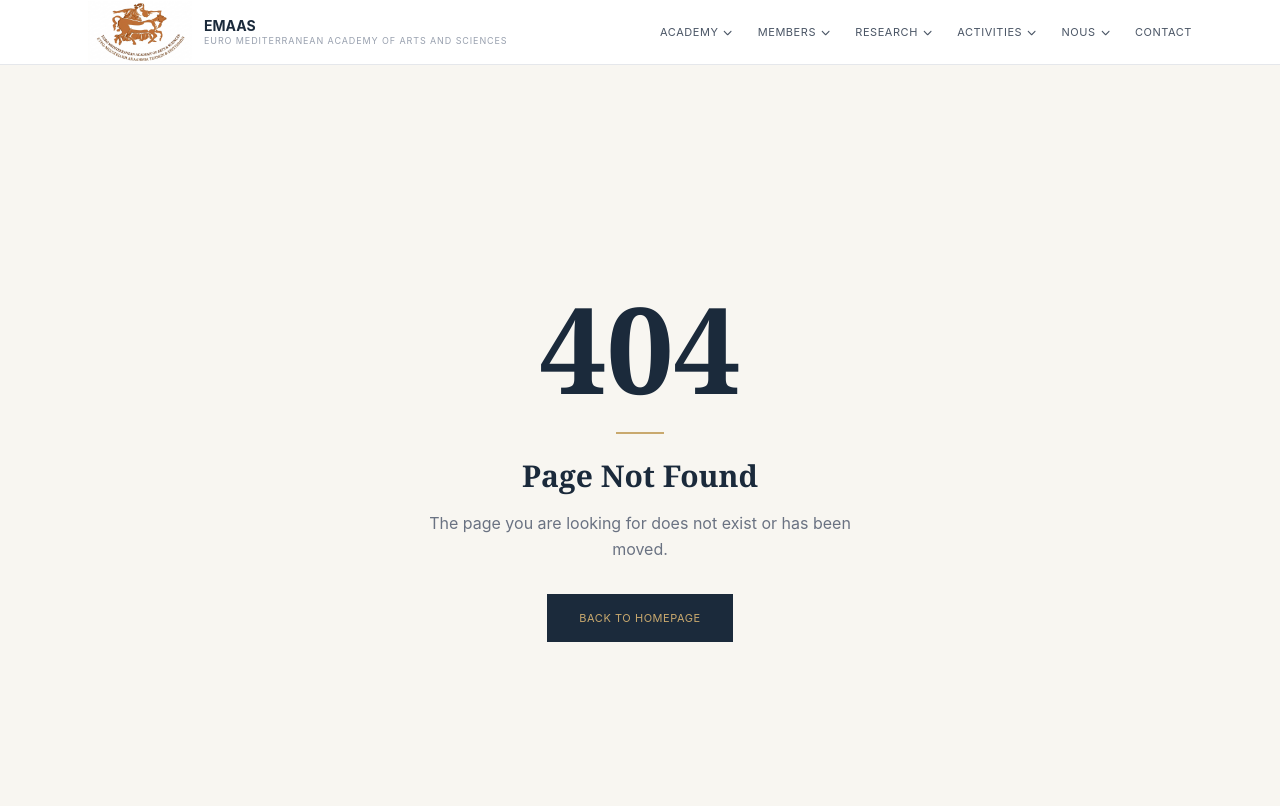
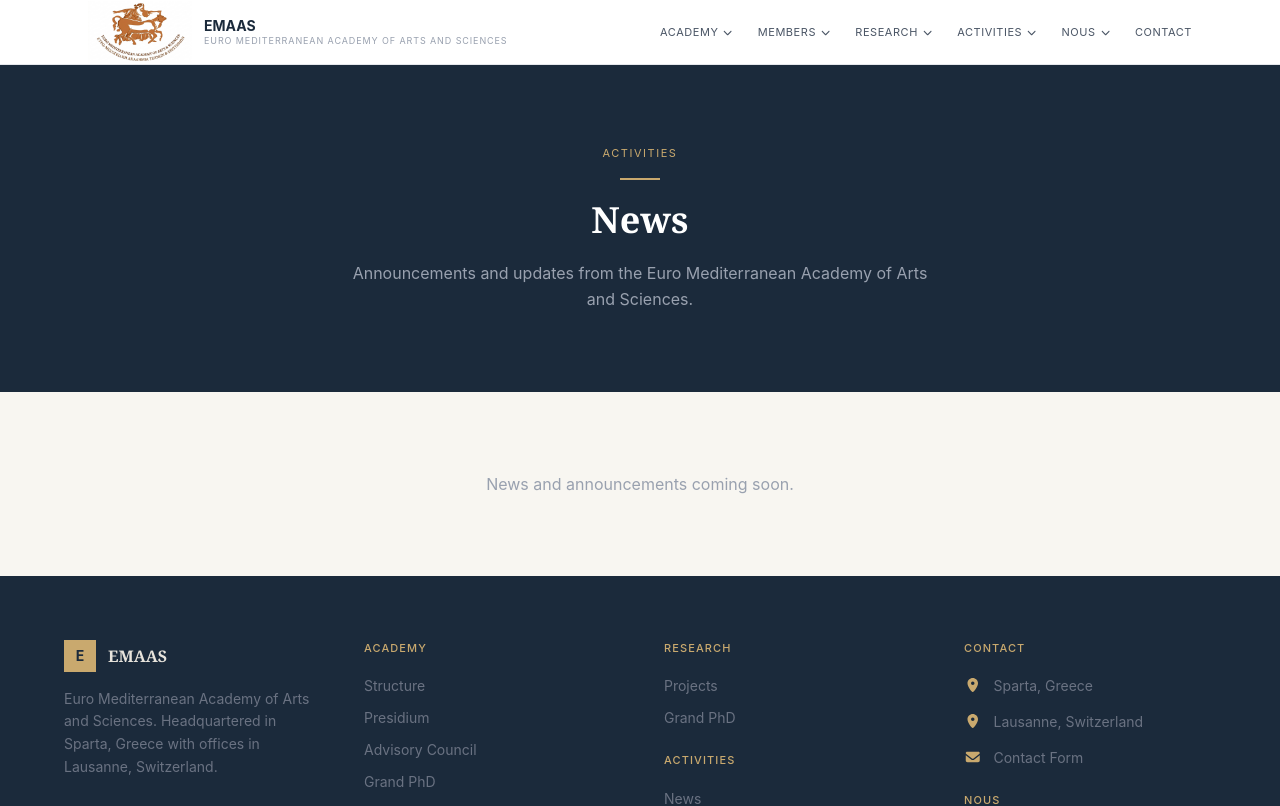
Before and after one commit to AthanasiaPet/EMAAS-react, a React (Vite) app: page /news in a window 1280 px wide. Shown: the top 806 px of the page. Built offline with nearby package versions, Linux system fonts and the light colour scheme.

Commit message:
feat: restructure navbar, add News page and fix footer links

```diff
--- a/src/App.tsx
+++ b/src/App.tsx
@@ -16,6 +16,8 @@ import PhotoGallery from './pages/PhotoGallery'
 import LatestPublications from './pages/LatestPublications'
 import NotFound from './pages/NotFound'
 import History from './pages/History'
+import News from './pages/News'
+
 
 
 function App() {
@@ -38,6 +40,7 @@ function App() {
                 <Route path="/latest-publications" element={<LatestPublications />} />
                 <Route path="*" element={<NotFound />} />
                 <Route path="/history" element={<History />} />
+                <Route path="/news" element={<News />} />
 
             </Routes>
             <Footer />
--- a/src/components/layout/Footer.tsx
+++ b/src/components/layout/Footer.tsx
@@ -36,14 +36,14 @@ function Footer() {
 
                     {/* Column 3 - Members & Activities */}
                     <div>
-                        <p className="text-[11px] uppercase tracking-[0.1em] text-[#c9a96e] mb-5 font-medium">Members</p>
+                        <p className="text-[11px] uppercase tracking-[0.1em] text-[#c9a96e] mb-5 font-medium">Research</p>
                         <div className="flex flex-col gap-3 mb-6">
-                            <Link to="/members" className="text-gray-500 text-sm hover:text-gray-300 transition-colors">Members List</Link>
-                            <Link to="/membership" className="text-gray-500 text-sm hover:text-gray-300 transition-colors">Membership</Link>
+                            <Link to="/projects" className="text-gray-500 text-sm hover:text-gray-300 transition-colors">Projects</Link>
+                            <Link to="/grand-phd" className="text-gray-500 text-sm hover:text-gray-300 transition-colors">Grand PhD</Link>
                         </div>
                         <p className="text-[11px] uppercase tracking-[0.1em] text-[#c9a96e] mb-5 font-medium">Activities</p>
                         <div className="flex flex-col gap-3">
-                            <Link to="/projects" className="text-gray-500 text-sm hover:text-gray-300 transition-colors">Projects</Link>
+                            <Link to="/news" className="text-gray-500 text-sm hover:text-gray-300 transition-colors">News</Link>
                             <Link to="/photo-gallery" className="text-gray-500 text-sm hover:text-gray-300 transition-colors">Photo Gallery</Link>
                         </div>
                     </div>
--- a/src/components/layout/Navbar.tsx
+++ b/src/components/layout/Navbar.tsx
@@ -82,12 +82,16 @@ function Navbar() {
 
                         {/* Research Dropdown */}
                         <div className="relative">
-                            <button onClick={() => toggleDropdown('research')} className="text-[11px] uppercase tracking-wider text-gray-600 hover:text-[#8b5e3c] transition-colors flex items-center gap-1">
+                            <button
+                                onClick={() => toggleDropdown('research')}
+                                className="text-[11px] uppercase tracking-wider text-gray-600 hover:text-[#8b5e3c] transition-colors flex items-center gap-1"
+                            >
                                 Research
                                 <FontAwesomeIcon icon={openDropdown === 'research' ? faChevronUp : faChevronDown} className="text-[9px]" />
                             </button>
                             {openDropdown === 'research' && (
                                 <div className="absolute top-8 left-0 bg-white border border-gray-200 w-48 shadow-md z-50">
+                                    <Link to="/projects" onClick={() => setOpenDropdown(null)} className="block px-4 py-3 text-[11px] uppercase tracking-wider text-gray-600 hover:bg-gray-50 hover:text-[#8b5e3c] transition-colors">Projects</Link>
                                     <Link to="/grand-phd" onClick={() => setOpenDropdown(null)} className="block px-4 py-3 text-[11px] uppercase tracking-wider text-gray-600 hover:bg-gray-50 hover:text-[#8b5e3c] transition-colors">Grand PhD</Link>
                                 </div>
                             )}
@@ -95,13 +99,16 @@ function Navbar() {
 
                         {/* Activities Dropdown */}
                         <div className="relative">
-                            <button onClick={() => toggleDropdown('activities')} className="text-[11px] uppercase tracking-wider text-gray-600 hover:text-[#8b5e3c] transition-colors flex items-center gap-1">
+                            <button
+                                onClick={() => toggleDropdown('activities')}
+                                className="text-[11px] uppercase tracking-wider text-gray-600 hover:text-[#8b5e3c] transition-colors flex items-center gap-1"
+                            >
                                 Activities
                                 <FontAwesomeIcon icon={openDropdown === 'activities' ? faChevronUp : faChevronDown} className="text-[9px]" />
                             </button>
                             {openDropdown === 'activities' && (
                                 <div className="absolute top-8 left-0 bg-white border border-gray-200 w-48 shadow-md z-50">
-                                    <Link to="/projects" onClick={() => setOpenDropdown(null)} className="block px-4 py-3 text-[11px] uppercase tracking-wider text-gray-600 hover:bg-gray-50 hover:text-[#8b5e3c] transition-colors">Projects</Link>
+                                    <Link to="/news" onClick={() => setOpenDropdown(null)} className="block px-4 py-3 text-[11px] uppercase tracking-wider text-gray-600 hover:bg-gray-50 hover:text-[#8b5e3c] transition-colors">News</Link>
                                     <Link to="/photo-gallery" onClick={() => setOpenDropdown(null)} className="block px-4 py-3 text-[11px] uppercase tracking-wider text-gray-600 hover:bg-gray-50 hover:text-[#8b5e3c] transition-colors">Photo Gallery</Link>
                                 </div>
                             )}
@@ -148,11 +155,12 @@ function Navbar() {
 
                         <div className="border-t border-gray-100 my-2"></div>
                         <p className="text-[10px] uppercase tracking-widest text-gray-400 px-4 py-2">Research</p>
+                        <Link to="/projects" onClick={closeMobile} className="block px-6 py-2 text-[11px] uppercase tracking-wider text-gray-600 hover:text-[#8b5e3c] transition-colors">Projects</Link>
                         <Link to="/grand-phd" onClick={closeMobile} className="block px-6 py-2 text-[11px] uppercase tracking-wider text-gray-600 hover:text-[#8b5e3c] transition-colors">Grand PhD</Link>
 
                         <div className="border-t border-gray-100 my-2"></div>
                         <p className="text-[10px] uppercase tracking-widest text-gray-400 px-4 py-2">Activities</p>
-                        <Link to="/projects" onClick={closeMobile} className="block px-6 py-2 text-[11px] uppercase tracking-wider text-gray-600 hover:text-[#8b5e3c] transition-colors">Projects</Link>
+                        <Link to="/news" onClick={closeMobile} className="block px-6 py-2 text-[11px] uppercase tracking-wider text-gray-600 hover:text-[#8b5e3c] transition-colors">News</Link>
                         <Link to="/photo-gallery" onClick={closeMobile} className="block px-6 py-2 text-[11px] uppercase tracking-wider text-gray-600 hover:text-[#8b5e3c] transition-colors">Photo Gallery</Link>
 
                         <div className="border-t border-gray-100 my-2"></div>
--- /dev/null
+++ b/src/pages/News.tsx
@@ -0,0 +1,21 @@
+function News() {
+    return (
+        <div>
+            <section className="bg-[#1b2a3b] py-20 px-6 text-center">
+                <p className="text-[11px] uppercase tracking-[0.14em] text-[#c9a96e] mb-4">Activities</p>
+                <div className="w-10 h-0.5 bg-[#c9a96e] mx-auto mb-5"></div>
+                <h1 className="font-serif text-4xl font-bold text-white mb-5">News</h1>
+                <p className="text-gray-400 text-base leading-relaxed max-w-xl mx-auto">
+                    Announcements and updates from the Euro Mediterranean Academy of Arts and Sciences.
+                </p>
+            </section>
+            <section className="bg-[#f8f6f1] py-20 px-6">
+                <div className="max-w-4xl mx-auto text-center">
+                    <p className="text-gray-400 text-base">News and announcements coming soon.</p>
+                </div>
+            </section>
+        </div>
+    )
+}
+
+export default News
```
